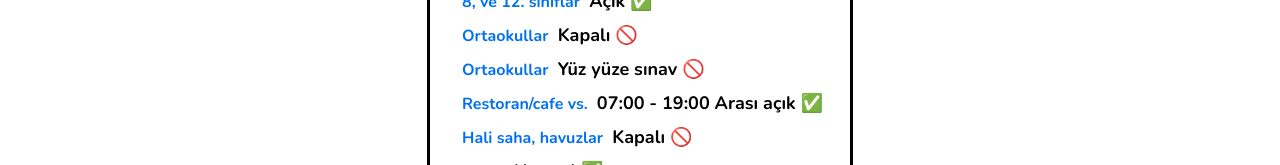
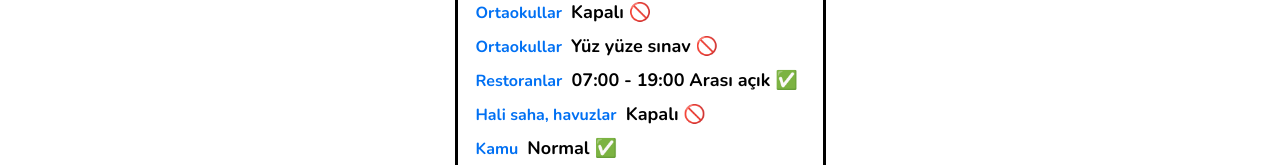
Before and after one commit to ue/neleryasak, a Next.js app: page / in a window 1280 px wide. Shown: the part 1206-1371 px from the top of the page. Built offline with nearby package versions, Linux system fonts and the light colour scheme.

Commit message:
added adaptive fontsizes

```diff
--- a/pages/index.js
+++ b/pages/index.js
@@ -148,7 +148,7 @@ export default function Home() {
           </div>
 
           <div className="item">
-            <span className="item-title">Restoran/cafe vs.</span>{' '}
+            <span className="item-title">Restoranlar</span>{' '}
             <span className="result">
               {selectedItem
                 ? selectedItem?.riskValue === 5
@@ -204,11 +204,12 @@ export default function Home() {
         .content {
           border: 3px solid #000;
           border-radius: 14px;
-          padding: 17px;
+          padding: 10px 3px;
+          margin: 5px;
         }
         .selected-city-title {
           margin-bottom: 30px;
-          font-size: 2rem;
+          font-size: 1em;
           font-weight: bold;
         }
         .selected-city {
```
